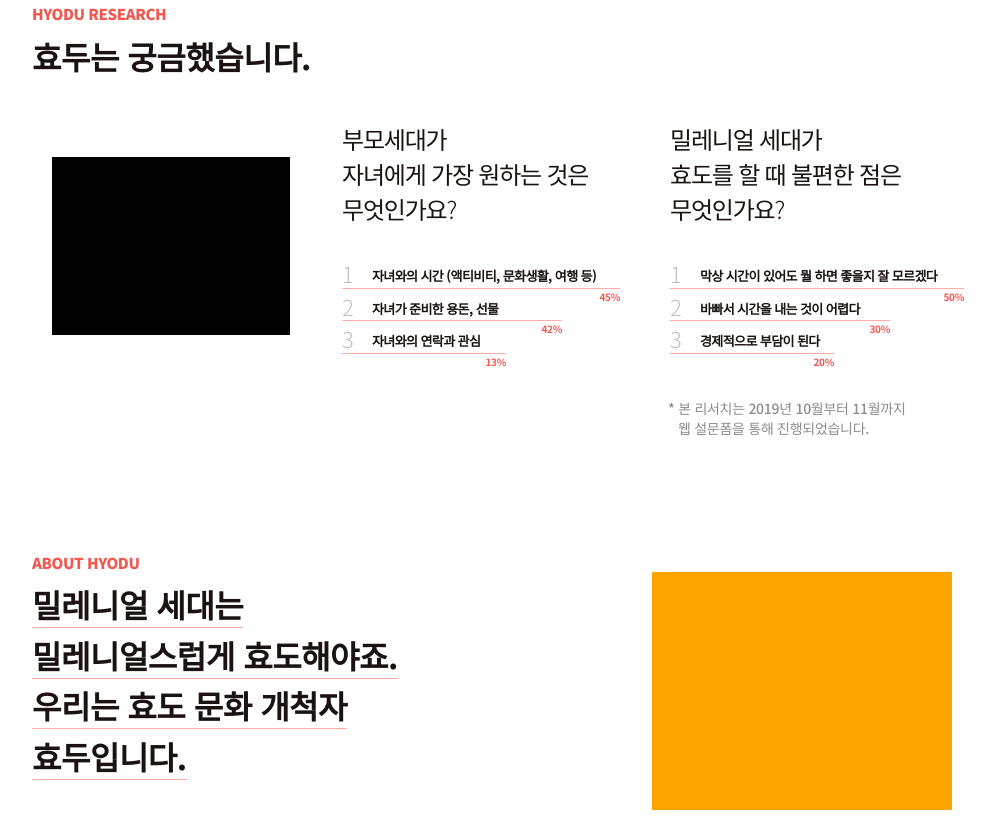
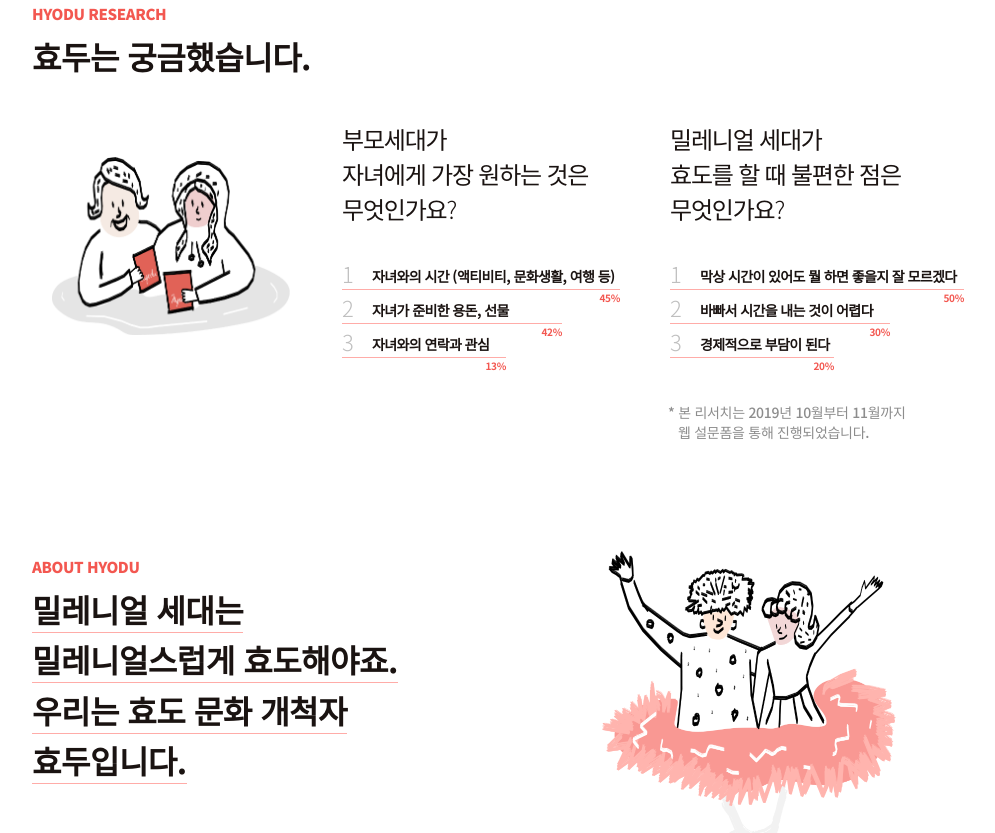
Before and after one commit to nana-like/hyodu-alpha, a plain HTML site: page teaser.html in a window 1280 px wide. Shown: the part 927-1760 px from the top of the page, without its empty margins (148-1143 px from the left). Drawn offline with Linux system fonts and the light colour scheme.

Commit message:
add images

```diff
--- a/scss/helpers/_variables.scss
+++ b/scss/helpers/_variables.scss
@@ -23,9 +23,6 @@ $fw-m: 500;
 $fw-r: 400;
 $fw-t: 300;
 
-//thin, regular 통합하고
-//영문 폰트는 이미지화 (futura, notosans black인지 확인)
-
 
 // -------
 // * layout
--- a/scss/layout/teaser.scss
+++ b/scss/layout/teaser.scss
@@ -48,7 +48,8 @@
   .illust--hero {
     width: 229px;
     height: 423px;
-    background: gold;
+    @include bgi("pic-hero");
+    background-size: 100%;
 
     @include res--laptop {
       width: 312px;
@@ -76,7 +77,8 @@
     right: 28px;
     width: 145px;
     height: 109px;
-    background: #000;
+    @include bgi("pic-research");
+    background-size: 100%;
 
     @include res--laptop {
       width: 238px;
@@ -169,9 +171,7 @@
     font-weight: $fw-b;
     letter-spacing: -0.6px;
 
-    @include res--laptop {
-      font-size: 13px;
-    }
+    @include res--laptop {}
   }
 
   &__list-number {
@@ -244,27 +244,27 @@
 
 
   .illust--about {
+    z-index: -1;
     position: absolute;
-    top: 204px;
+    top: 190px;
     right: 28px;
-    width: 145px;
-    height: 109px;
-    background: #000;
+    width: 171px;
+    height: 205.3px;
+    @include bgi("pic-about-mo");
+    background-size: 100%;
 
     @include res--laptop {
-      width: 300px;
-      height: 238px;
-      top: 20px;
-      right: 0;
-      background: orange;
+      width: 320px;
+      height: 714px;
+      top: -5px;
+      right: 30px;
+      @include bgi("pic-about");
 
     }
 
   }
 
   .title__lg {
-    // @include inline-flex();
-    // @include flex-direction(column);
 
     span {
       display: inline;
@@ -403,7 +403,6 @@
 
 
   @include res--laptop {
-    // @include justify-content(center);
     max-width: 1080px;
     padding: 0;
   }
```
Also changed, not shown: css/style.css, images/pic-about-mo.png (added), images/pic-about.png (added), images/pic-hero.png (added), images/pic-research.png (added).
